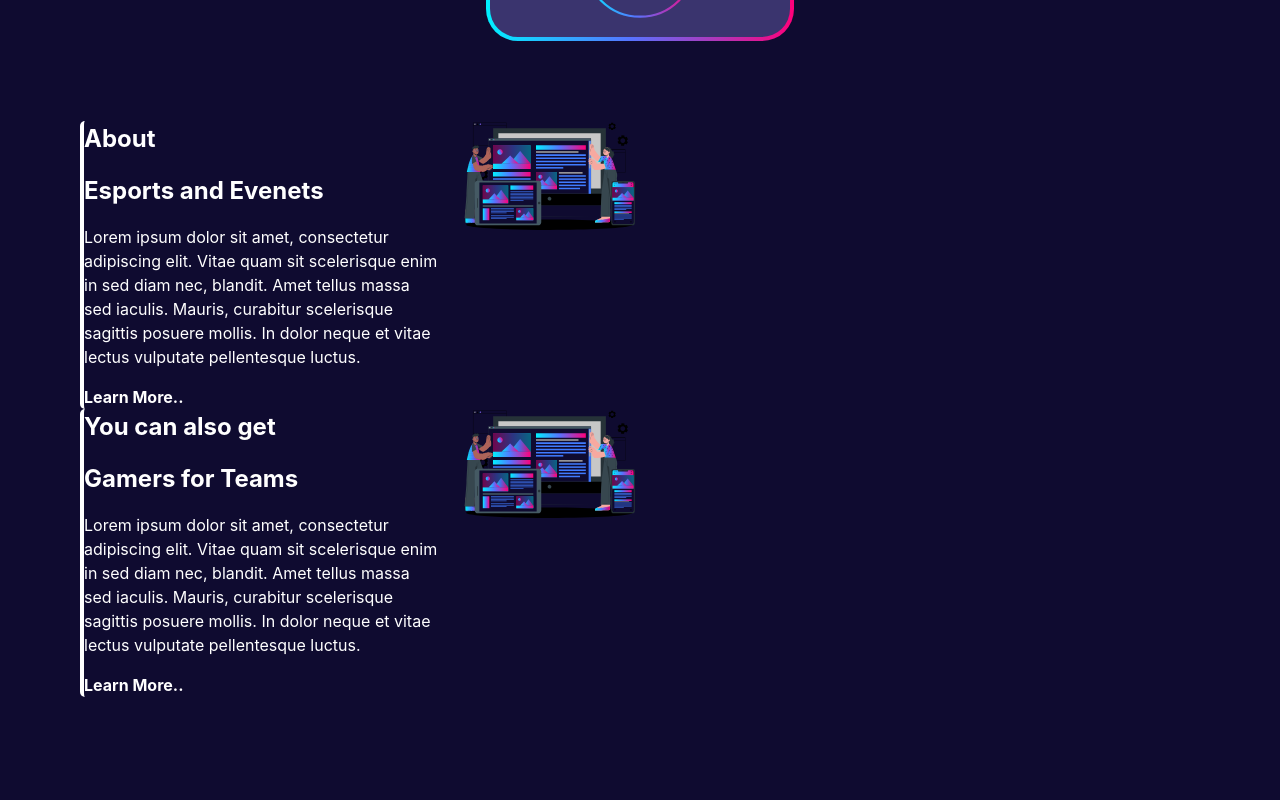
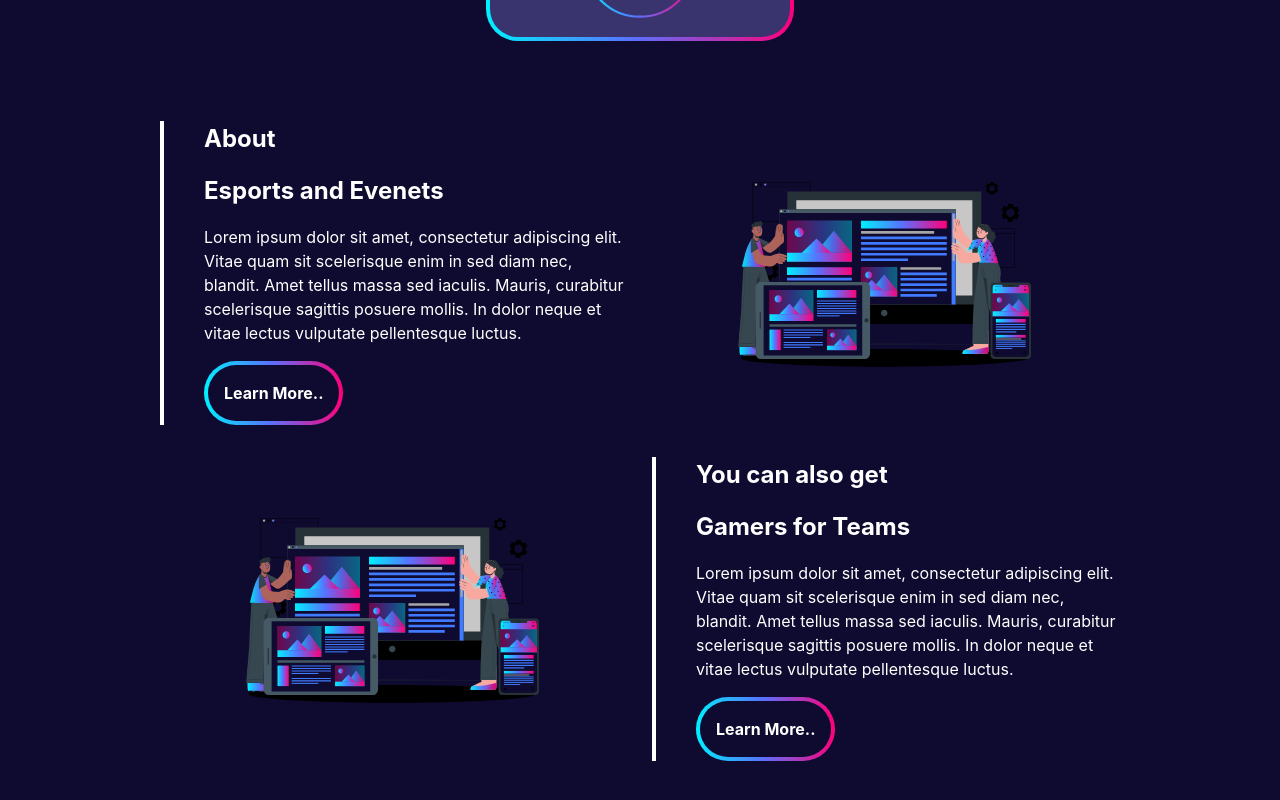
Before and after one commit to Rajaniraiyn/rot-landing-page, a Svelte app: page / in a window 1280 px wide. Shown: the part 2060-2860 px from the top of the page. Built offline with nearby package versions, Linux system fonts and the light colour scheme; grey boxes are pictures that could not be loaded.

Commit message:
⬆️ Improve About section

```diff
--- a/src/components/AboutBanner.svelte
+++ b/src/components/AboutBanner.svelte
@@ -1,46 +1,67 @@
 <script lang="ts">
-    import Line from "../assets/line.png";
+    import Button from "./Button.svelte";
     export let title;
     export let subtitle;
     export let content;
     export let learnMoreLink;
     export let image;
+    export let alternate;
 </script>
 
-<div>
+<div class:alternate>
+    {#if alternate}
+        <img src={image} alt="" />
         <article>
             <h2>{title}</h2>
             <h3>{subtitle}</h3>
             <p>{content}</p>
-        <a href={learnMoreLink}>Learn More..</a>
+            <a href={learnMoreLink}>
+                <Button>Learn More..</Button>
+            </a>
+        </article>
+    {:else}
+        <article>
+            <h2>{title}</h2>
+            <h3>{subtitle}</h3>
+            <p>{content}</p>
+            <a href={learnMoreLink}>
+                <Button>Learn More..</Button>
+            </a>
         </article>
         <img src={image} alt="" />
+    {/if}
 </div>
 
 <style>
     div {
         display: grid;
-        grid-template-columns: 1fr 1fr 1fr;
+        grid-template-columns: 1fr 1fr;
         gap: 1.5rem;
+        justify-items: center;
+        align-items: center;
     }
+
     article {
         border-left: solid 0.25rem #ffffff;
-        border-radius: 5px;
+        padding-left: 2.5em;
     }
 
     img {
-        width: 50%;
+        padding-inline: 5em;
     }
+
     h3,
     h2 {
         font-size: 1.5em;
         font-weight: bold;
         margin-bottom: 1rem;
     }
+
     p {
         font-size: 1em;
         margin-bottom: 1rem;
     }
+
     a {
         font-size: 1em;
         font-weight: bold;
--- a/src/components/AboutSection.svelte
+++ b/src/components/AboutSection.svelte
@@ -17,16 +17,31 @@
                 "Lorem ipsum dolor sit amet, consectetur adipiscing elit. Vitae quam sit scelerisque enim in sed diam nec, blandit. Amet tellus massa sed iaculis. Mauris, curabitur scelerisque sagittis posuere mollis. In dolor neque et vitae lectus vulputate pellentesque luctus.",
             learnMoreLink: "#",
             image: EsportsPic,
+            alternate: true,
         },
     ];
 </script>
 
 <div>
     {#each about as item}
-        {@const { title, subtitle, content, learnMoreLink, image } = item}
-        <AboutBanner {title} {subtitle} {content} {learnMoreLink} {image} />
+        {@const { title, subtitle, content, learnMoreLink, image, alternate } =
+            item}
+        <AboutBanner
+            {alternate}
+            {title}
+            {subtitle}
+            {content}
+            {learnMoreLink}
+            {image}
+        />
     {/each}
 </div>
 
 <style>
+    div {
+        display: grid;
+        grid-template-rows: 1fr 1fr;
+        gap: 2em;
+        margin-inline: 5em;
+    }
 </style>
```
Lines whose indentation alone changed are shown as unchanged.
